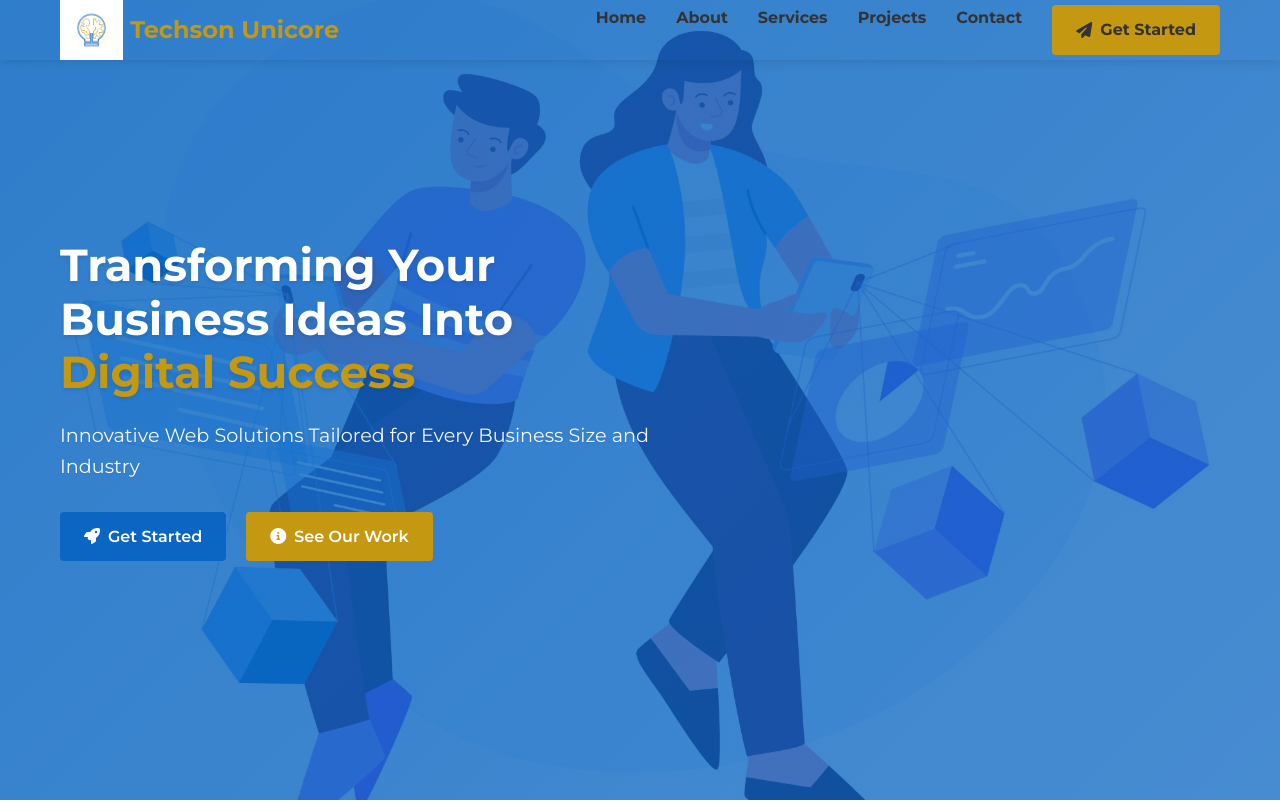
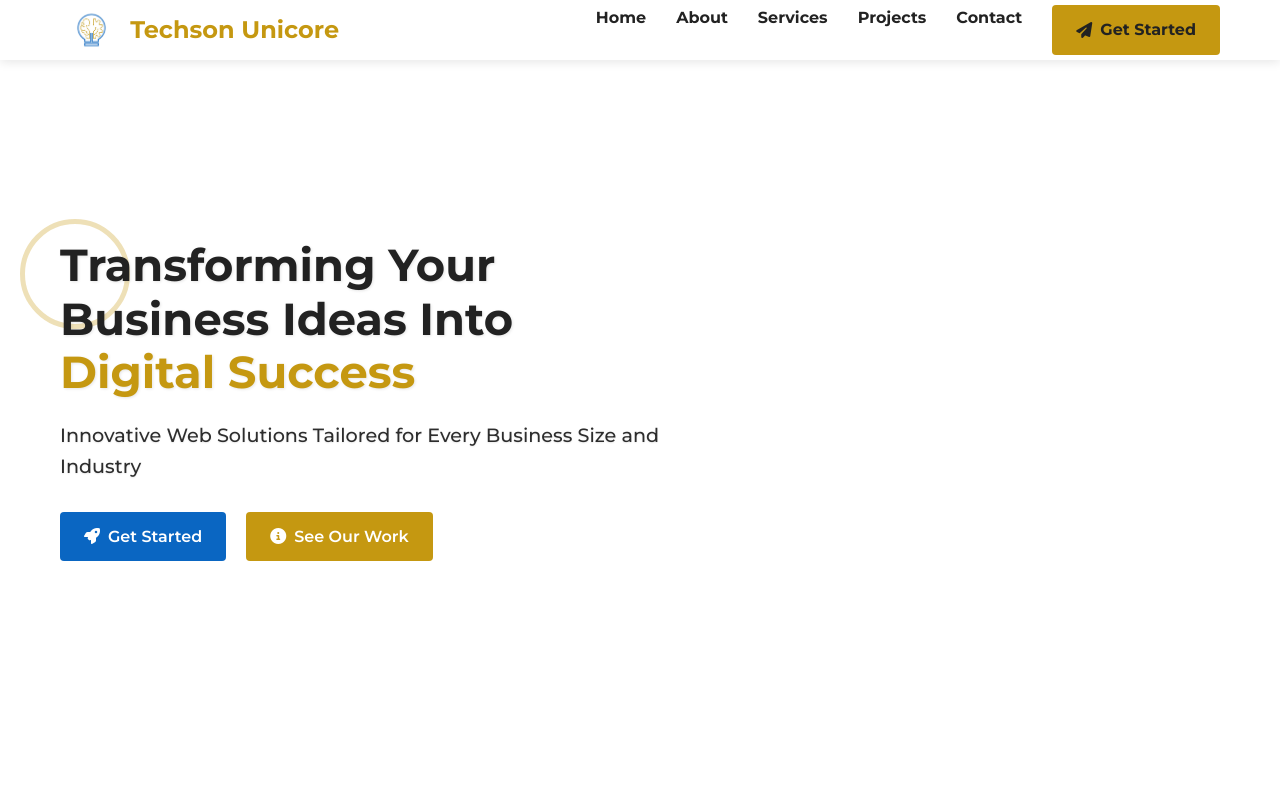
Before and after one commit to GbemigadEngineer/TechsonUnicore, a plain HTML site: page index.html in a window 1280 px wide. Shown: the top 802 px of the page. Drawn offline with Linux system fonts and the light colour scheme; a web font is replaced by a local one.

Commit message:
made hero section changes

```diff
--- a/style.css
+++ b/style.css
@@ -4,7 +4,7 @@
   --secondary-color: #c59811;
   --white: #ffffff;
   --black: #000000;
-  --dark-gray: #333333;
+  --dark-gray: #222;
   --medium-gray: #666666;
   --light-gray: #f5f5f5;
   --font-heading: "Futura", "Montserrat", sans-serif;
@@ -120,7 +120,8 @@ body {
   top: 0;
   left: 0;
   width: 100%;
-  background-color: transparent;
+  background-color: var(--white) !important;
+  box-shadow: 0 2px 5px rgba(0, 0, 0, 0.1);
 
   z-index: 1000;
   transition: all 0.3s ease;
@@ -203,23 +204,33 @@ body {
 }
 
 /* Final Hero Section CSS */
+
 .hero-section {
-  position: relative;
-  color: var(--white);
+  background: var(--white) !important;
   min-height: 100vh;
-  max-height: 100vh;
   display: flex;
   align-items: center;
   padding: 80px 0;
-  overflow: hidden;
-  background: linear-gradient(
-      135deg,
-      rgba(10, 102, 194, 0.85) 0%,
-      rgba(10, 102, 194, 0.75) 100%
-    ),
-    url("./assets/Project Assets/Downloads/4716574.jpg") no-repeat center
-      center/cover;
-  background-attachment: fixed;
+  position: relative;
+}
+.hero-content::before {
+  content: "";
+  position: absolute;
+  top: -20px;
+  left: -20px;
+  width: 100px;
+  height: 100px;
+  border: 5px solid var(--secondary-color);
+  border-radius: 50%;
+  z-index: -1;
+  opacity: 0.3;
+}
+
+.hero-subheadline {
+  color: var(--dark-gray);
+  opacity: 1;
+  font-weight: 500;
+  max-width: 600px;
 }
 
 .container {
@@ -242,6 +253,11 @@ body {
   margin-bottom: 20px;
   font-weight: 700;
   text-shadow: 0 2px 4px rgba(0, 0, 0, 0.1);
+}
+
+.hero-headline,
+.highlight {
+  text-shadow: 1px 1px 3px rgba(0, 0, 0, 0.1);
 }
 
 .highlight {
@@ -333,18 +349,26 @@ body {
   display: grid;
   grid-template-columns: 1fr 1fr;
   gap: 50px;
-  align-items: center;
+  align-items: stretch;
   margin-bottom: 50px;
 }
 
 .about-image {
+  height: 94%;
+  display: flex;
   border-radius: 10px;
   overflow: hidden;
   box-shadow: 0 20px 40px rgba(0, 0, 0, 0.1);
   animation: fadeInLeft 1s ease;
 }
+.about-content {
+  display: flex;
+  flex-direction: column;
+  justify-content: center;
+}
 
 .about-image img {
+  object-fit: cover;
   width: 100%;
   height: auto;
   display: block;
@@ -703,6 +727,17 @@ body {
     font-size: 1.5rem;
   }
 }
+/* Remove default bullets from servic and projects*/
+.service-description,
+.project-description {
+  list-style: none !important;
+  padding-left: 0 !important;
+}
+
+.service-description li::before,
+.project-description li::before {
+  content: "" !important; /* Keep custom bullets */
+}
 
 /* Contact Section */
 .contact-grid {
```
